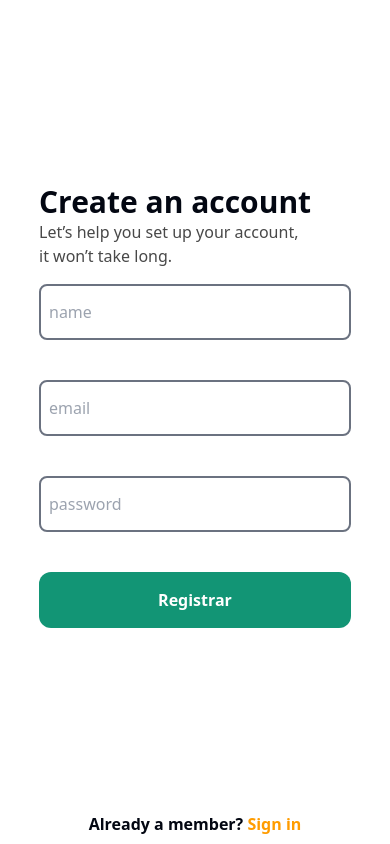
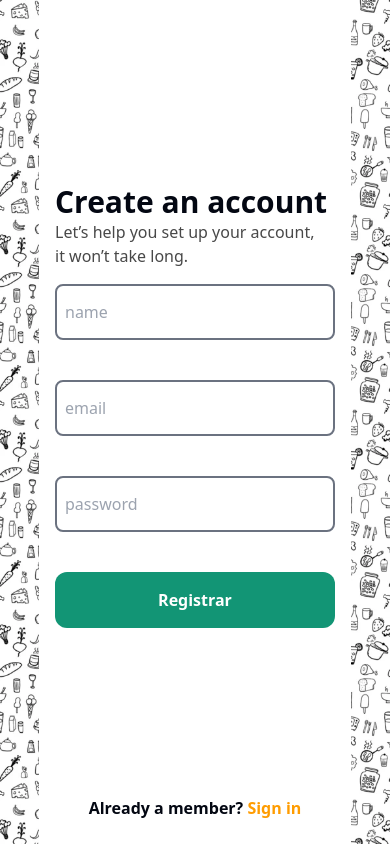
Before and after one commit to Wesleysoares7/front-end, a React (Vite) app: page /register in a window 390 px wide. Built offline with nearby package versions, Linux system fonts and the light colour scheme; no server answers.

Commit message:
style: improve layout and add responsive design

```diff
--- a/src/pages/register/register.tsx
+++ b/src/pages/register/register.tsx
@@ -16,11 +16,12 @@ const register = () => {
   } = methods;
 
   return (
+    <div className="bg-custom-bg bg-contain bg-center">
       <FormProvider {...methods}>
-      <div className="flex flex-col h-screen w-[80%] mx-auto justify-between">
+        <div className="flex flex-col h-screen w-[80%] mx-auto md:w-1/3 bg-white p-4">
           <form
             onSubmit={handleSubmit(handleRegister)}
-          className="flex flex-col gap-4 justify-center h-full"
+            className="flex flex-col gap-4 justify-center h-full "
           >
             <div className="">
               <h1 className="font-bold text-3xl">Create an account</h1>
@@ -54,6 +55,7 @@ const register = () => {
           </div>
         </div>
       </FormProvider>
+    </div>
   );
 };
 
```
Lines whose indentation alone changed are shown as unchanged.
